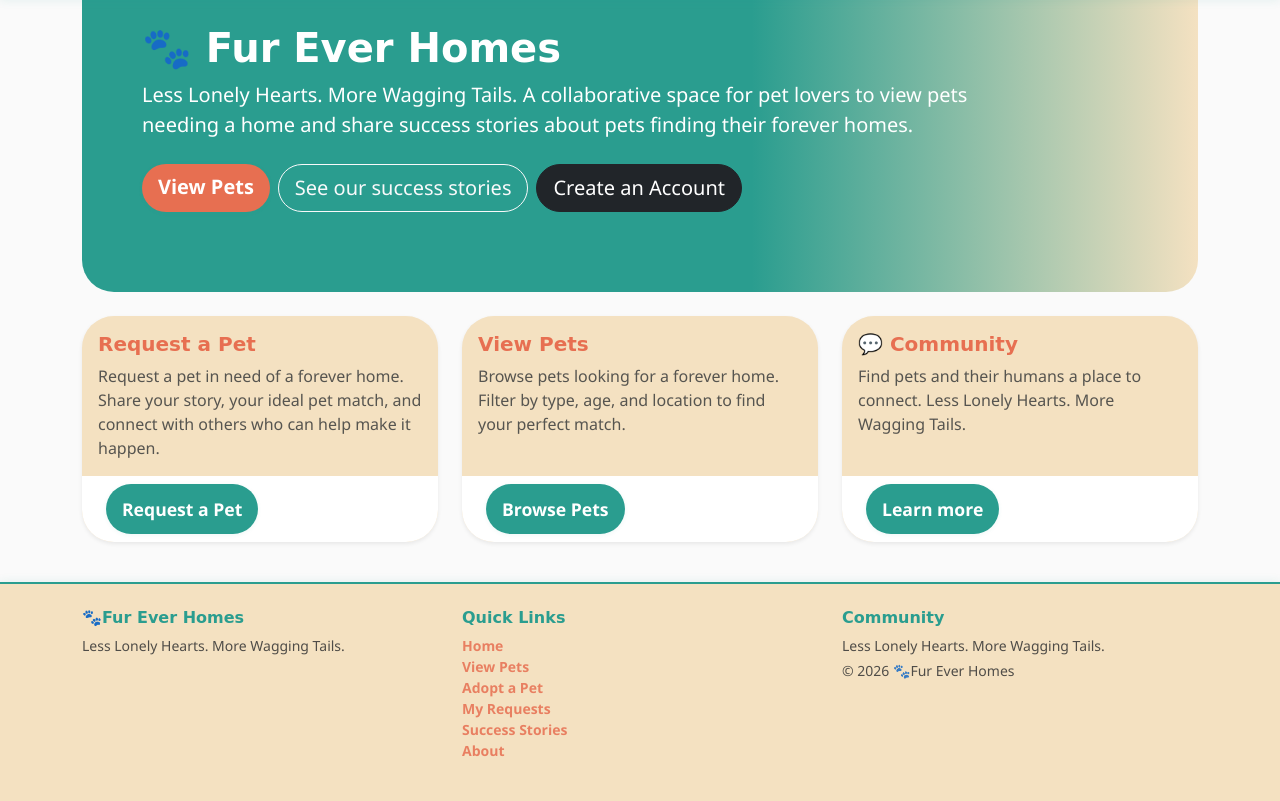
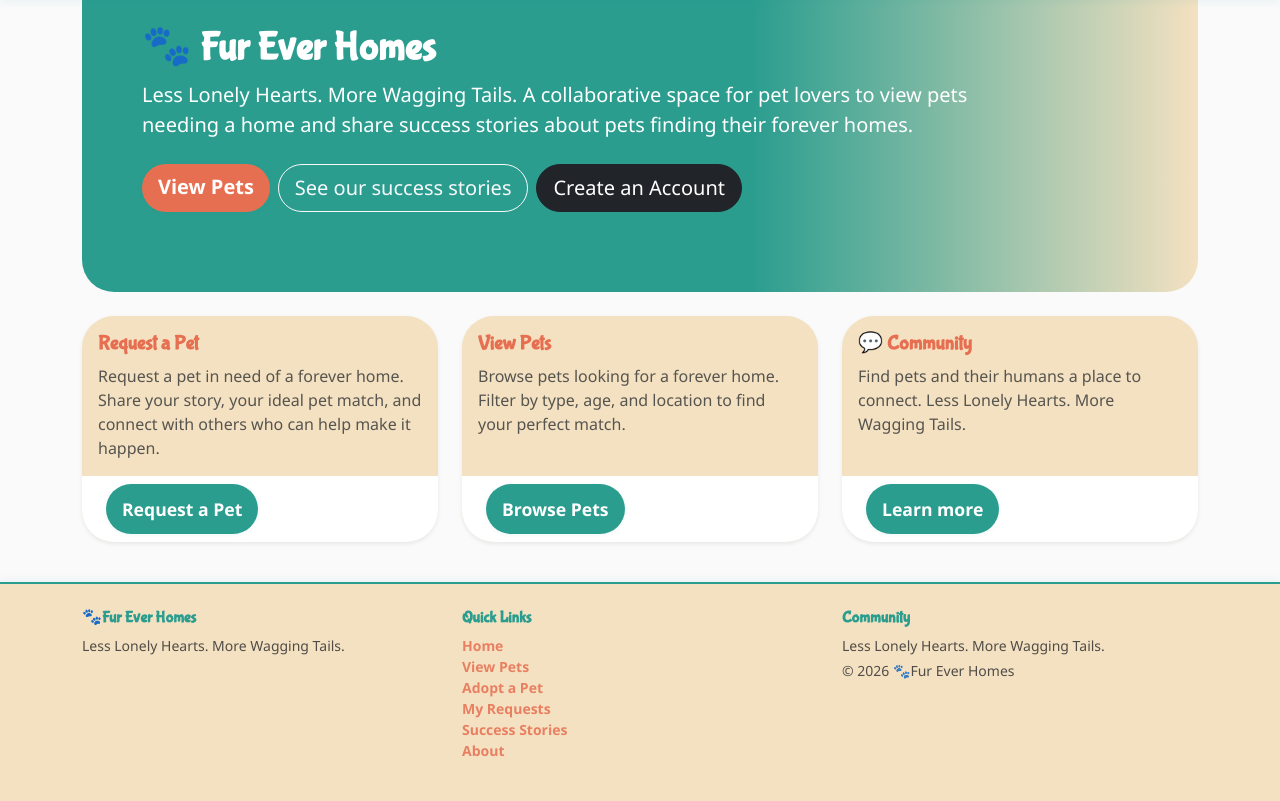
Before and after one commit to aimeelittle1708-hub/fur-ever-home, a Django app: page /about/ in a window 1280 px wide. Shown: the part 78-879 px from the top of the page. Run offline with Django 4.2, Linux system fonts and the light colour scheme.

Commit message:
add foofle font

```diff
--- a/static/css/style.css
+++ b/static/css/style.css
@@ -1,7 +1,7 @@
 h1, h2, h3, h4, h5, h6 {
     font-family: 'Bubblegum Sans', cursive !important;
 }
-@import url('https://fonts.googleapis.com/css2?family=Bubblegum+Sans&display=swap');
+
 .btn {
     border-radius: 2rem !important;
 }
--- a/templates/base.html
+++ b/templates/base.html
@@ -11,6 +11,9 @@
             rel="stylesheet"
         />
         <link rel="stylesheet" href="{% static 'css/style.css' %}" />
+        <style>
+        @import url('https://fonts.googleapis.com/css2?family=Bubblegum+Sans&display=swap');
+        </style>
         <link rel="icon" href="{% static 'images/favicon.ico' %}" />
     </head>
 
```
